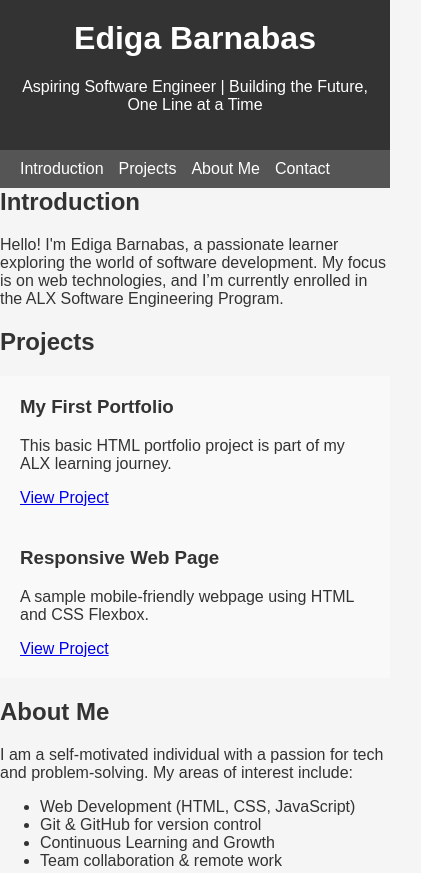
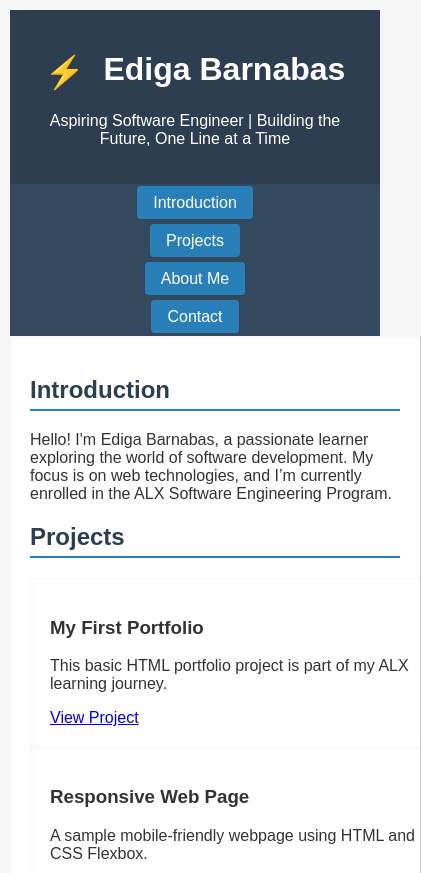
Before and after one commit to Ediga21/alx_html_css, a plain HTML site: page css_basic/index.html in a window 390 px wide. Shown: the top 873 px of the page, 421 px wide, since content can reach past the window. Drawn offline with Linux system fonts and the light colour scheme.

Commit message:
Update tweets.html, index.html and styles.css with final layout and responsiveness

```diff
--- a/css_basic/index.html
+++ b/css_basic/index.html
@@ -2,15 +2,15 @@
 <html lang="en">
   <head>
     <meta charset="utf-8" />
-    <meta name="viewport" content="width=device-width, initial-scale=1.0" />
     <title>Ediga Barnabas - Personal Portfolio</title>
+    <meta name="viewport" content="width=device-width, initial-scale=1.0">
     <link href="base.css" rel="stylesheet">
     <link href="styles.css" rel="stylesheet">
   </head>
   <body class="works_on_smartphone">
     <!-- Header Section -->
     <header>
-      <h1>Ediga Barnabas</h1>
+      <h1><span class="logo">&#9889;</span> Ediga Barnabas</h1>
       <p>Aspiring Software Engineer | Building the Future, One Line at a Time</p>
     </header>
 
@@ -24,6 +24,10 @@
       </ul>
     </nav>
 
+    <!-- Main Content -->
+    <main>
+      <!-- Article Section -->
+      <article>
         <!-- Introduction Section -->
         <section id="introduction">
           <h2>Introduction</h2>
@@ -68,11 +72,23 @@
             <a href="https://github.com/ediga-barnabas" target="_blank">GitHub</a>
           </p>
         </section>
+      </article>
+
+      <!-- Aside Section -->
+      <aside>
+        <h2>Quick Links</h2>
+        <ul>
+          <li><a href="#introduction">Intro</a></li>
+          <li><a href="#projects">Projects</a></li>
+          <li><a href="#about">About</a></li>
+          <li><a href="#contact">Contact</a></li>
+        </ul>
+      </aside>
+    </main>
 
     <!-- Footer -->
     <footer>
       <p>&copy; 2024 Ediga Barnabas</p>
     </footer>
-
   </body>
 </html>
--- a/css_basic/styles.css
+++ b/css_basic/styles.css
@@ -1,73 +1,111 @@
-* Flexbox layout setup */
-
-/* Body: column layout for header, main, footer */
+/* General Reset and Typography */
 body {
+  margin: 0;
+  padding: 0;
+  font-family: Arial, sans-serif;
   display: flex;
   flex-direction: column;
   min-height: 100vh;
-  margin: 0;
-  font-family: Arial, sans-serif;
 }
 
-/* Main: row layout for article and aside */
+/* Smartphone Support */
+.works_on_smartphone {
+  padding: 10px;
+}
+
+/* Layout Containers */
 main {
   display: flex;
   flex-direction: row;
   flex: auto;
 }
 
-/* Article: 2/3 of the width */
+/* Layout Content Areas */
 article {
   flex: 2;
+  overflow-y: auto;
   padding: 20px;
-  overflow-y: auto;
-  background-color: #f9f9f9;
+  background-color: #ffffff;
+  border-right: 1px solid #ccc;
+  box-shadow: inset 0 0 5px rgba(0, 0, 0, 0.05);
 }
 
-/* Aside: 1/3 of the width */
 aside {
   flex: 1;
+  overflow-y: auto;
   padding: 20px;
-  overflow-y: auto;
-  background-color: #e9e9e9;
+  background-color: #f2f2f2;
 }
 
-/* Basic styles for header and footer */
-header,
-footer {
-  background-color: #333;
+/* Header Styling */
+header {
+  background-color: #2c3e50;
   color: white;
   padding: 20px;
   text-align: center;
 }
 
-/* Navigation bar */
-nav {
-  background-color: #555;
-  padding: 10px 20px;
+header .logo {
+  font-size: 2rem;
+  margin-right: 10px;
+  vertical-align: middle;
 }
 
+/* Navigation */
 nav ul {
+  list-style: none;
+  margin: 0;
+  padding: 0;
+  background-color: #34495e;
   display: flex;
-  list-style: none;
-  padding: 0;
-  margin: 0;
+  justify-content: center;
+  flex-wrap: wrap;
 }
 
 nav li {
-  margin-right: 15px;
+  margin: 10px;
 }
 
 nav a {
+  text-decoration: none;
   color: white;
-  text-decoration: none;
+  padding: 8px 16px;
+  border-radius: 4px;
+  background-color: #2980b9;
 }
 
-/* Section spacing */
-section {
-  margin-bottom: 20px;
+nav a:hover {
+  background-color: #1abc9c;
 }
 
-h1, h2, h3 {
-  margin-top: 0;
+/* Section Titles */
+section h2 {
+  color: #2c3e50;
+  border-bottom: 2px solid #2980b9;
+  padding-bottom: 5px;
 }
+
+/* Footer */
+footer {
+  background-color: #2c3e50;
+  color: white;
+  text-align: center;
+  padding: 10px;
+}
+
+/* Responsive Media Query */
+@media (max-width: 768px) {
+  main {
+    flex-direction: column;
+  }
+
+  nav ul {
+    flex-direction: column;
+    align-items: center;
+  }
+
+  article, aside {
+    flex: none;
+    width: 100%;
+  }
+}
```
Also changed, not shown: css_basic/tweets.html (+2 -1 lines). Lines whose indentation alone changed are shown as unchanged.
